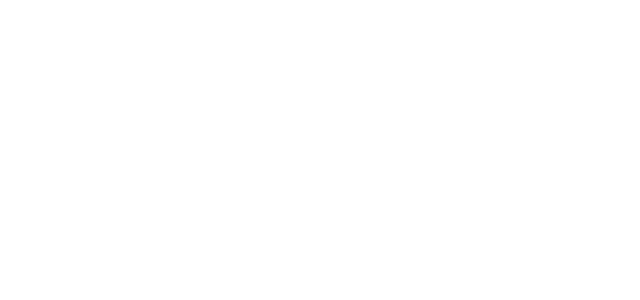
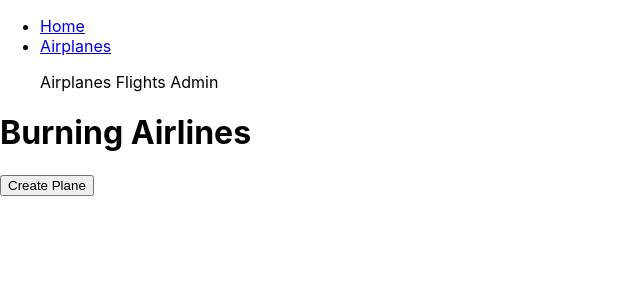
Before and after one commit to CDDiaz/rcm-client, a React (Create React App) app: page /Airplanes in a window 1280 px wide. Shown: the top 300 px of the page, without its empty margins (0-640 px from the left). Built offline with nearby package versions, Linux system fonts and the light colour scheme.

Commit message:
routes and airplanes.js

```diff
--- a/package.json
+++ b/package.json
@@ -8,6 +8,8 @@
     "@testing-library/user-event": "^12.8.3",
     "react": "^17.0.2",
     "react-dom": "^17.0.2",
+    "react-router": "^5.2.0",
+    "react-router-dom": "latest",
     "react-scripts": "4.0.3",
     "web-vitals": "^1.1.2"
   },
--- /dev/null
+++ b/src/components/Airplanes.js
@@ -0,0 +1,56 @@
+import React, {Component} from 'react';
+//creating an airplane
+class Airplanes extends Component {
+
+  constructor(){
+    super();
+    this.state = {
+      showForm: false
+    }
+    this.showForm = this.showForm.bind(this)
+  }
+
+showForm(){
+
+  return(
+    <div>
+    <form>
+      Name:
+      <input type="text"/>
+      Rows:
+      <input type="text" />
+      Columns:
+      <input type="text"/>
+      <br/>
+      <input type="submit" value= "Save"/>
+      <input type="submit" value= "Cancel"/>
+    </form>
+    </div>
+    )
+
+}
+
+  render(){
+    return(
+      <div>
+        <nav>
+          <ul>
+          Airplanes
+          Flights
+          Admin
+          </ul>
+        </nav>
+        <h1>Burning Airlines</h1>
+        <button onClick={() => this.setState({showForm: true}) }>Create Plane
+          </button>
+          {this.state.showForm ? this.showForm() : null}
+        </div>
+
+    )
+  }
+
+
+
+}
+
+export default Airplanes
--- a/src/components/App.js
+++ b/src/components/App.js
@@ -1,10 +1,46 @@
+import React from "react";
+import {
+  BrowserRouter as Router,
+  Switch,
+  Route,
+  Link
+} from "react-router-dom";
+import Airplanes from './Airplanes'
 
-function App() {
+export default function App() {
   return (
-    <div className="App">
+    <Router>
+      <div>
+        <nav>
+          <ul>
+            <li>
+              <Link to="/">Home</Link>
+            </li>
+            <li>
+              <Link to="/airplanes">Airplanes</Link>
+            </li>
+          </ul>
+        </nav>
 
-    </div>
+        {/* A <Switch> looks through its children <Route>s and
+            renders the first one that matches the current URL. */}
+        <Switch>
+          <Route path="/Airplanes">
+            <Airplanes />
+          </Route>
+
+
+        </Switch>
+      </div>
+    </Router>
   );
 }
 
-export default App;
+function Home() {
+
+    return (
+      <h2>Home</h2>
+    )
+
+
+}
```
Also changed, not shown: 1 other file (tests, documents, lock files or other folders).
